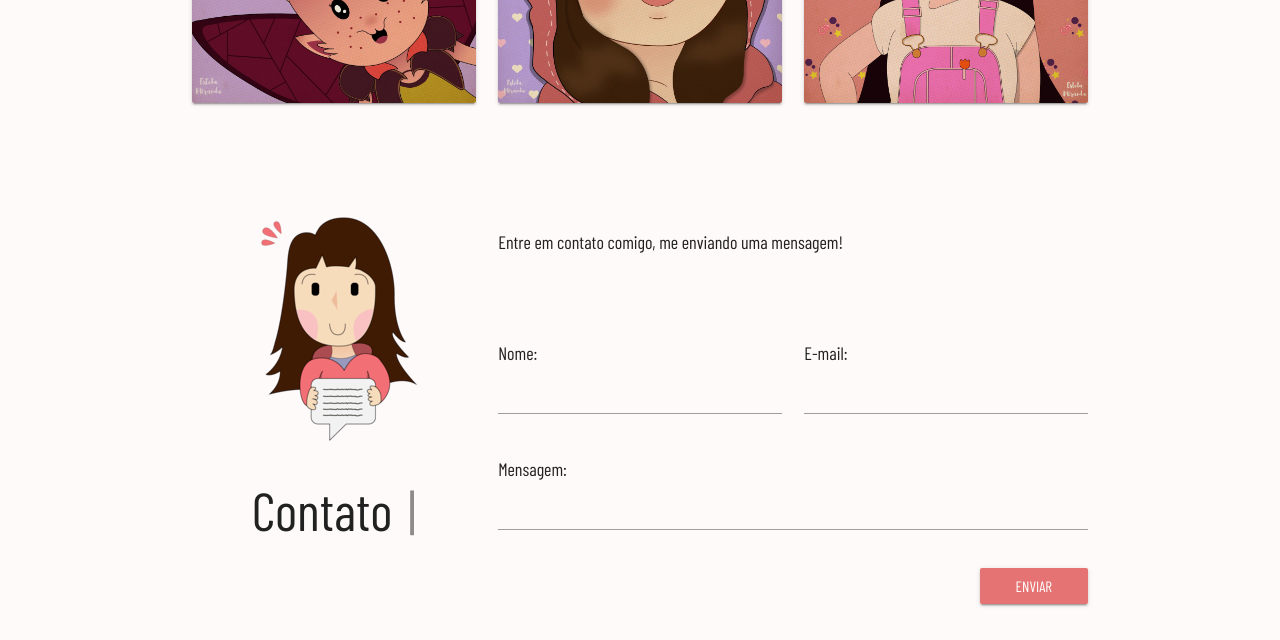
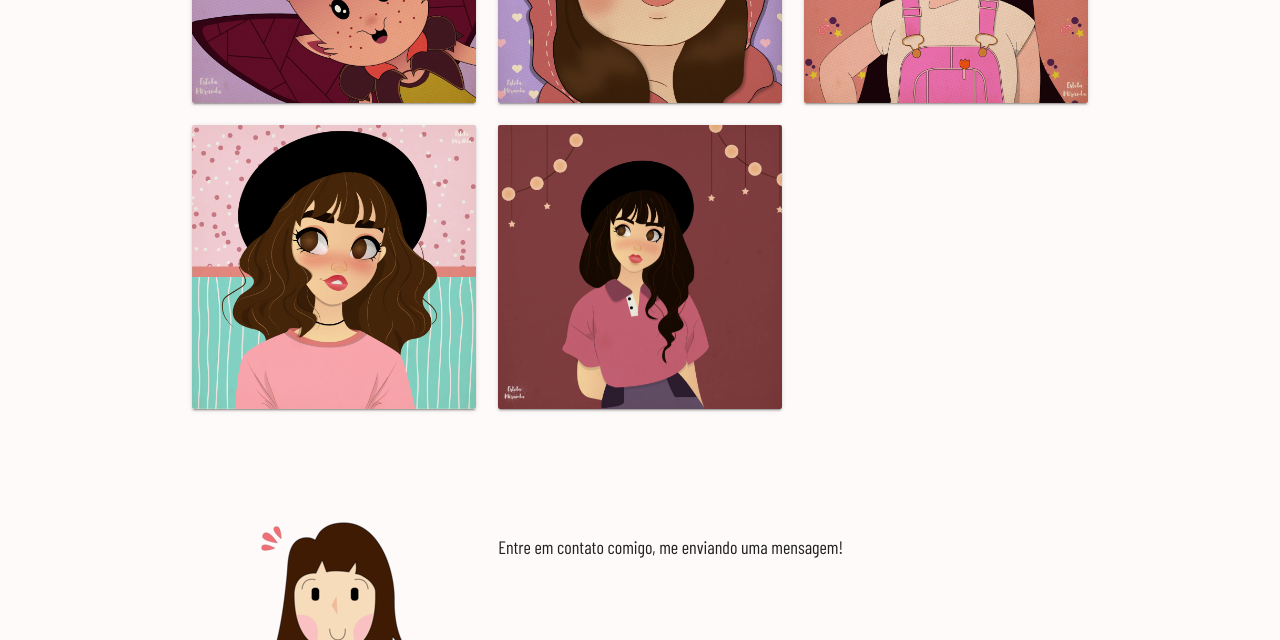
Before and after one commit to Estelamb/portifoliome, a plain HTML site: page index.html in a window 1280 px wide. Shown: the part 3540-4180 px from the top of the page. Drawn offline with nearby package versions, Linux system fonts and the light colour scheme; files whose address does not match are found by name; a web font is replaced by a local one.

Commit message:
Inserindo novas artes

```diff
--- a/index.html
+++ b/index.html
@@ -219,11 +219,11 @@
         </div>
 
         <div class="col s6 m4">
-
+          <img class="materialboxed responsive-img card" src="img/desenhoEstelinha.jpg">
         </div>
 
         <div class="col s6 m4">
-
+          <img class="materialboxed responsive-img card" src="img/desenhoEstela.jpg">
         </div>
       </div>
     </div>
```
Also changed, not shown: img/desenhoEstela.jpg (added), img/desenhoEstelinha.jpg (added).
